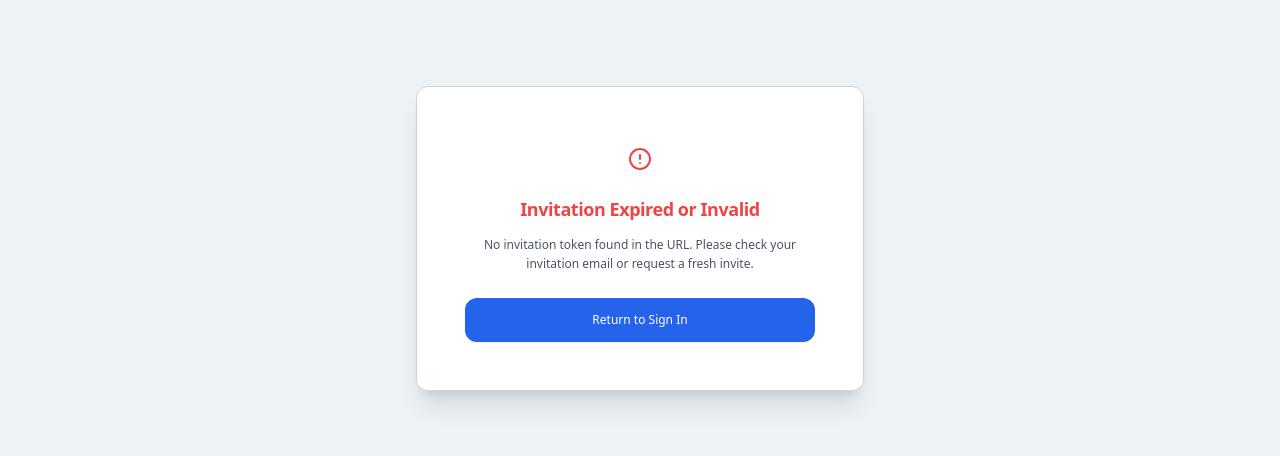
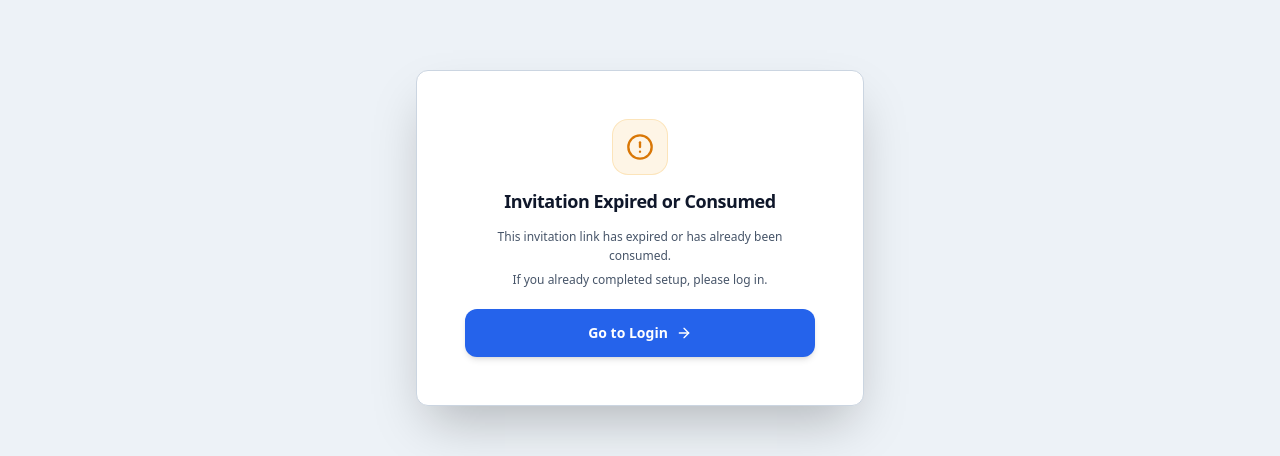
Before and after one commit to L4S3r/TaskTracker, a Next.js app: page /invite/accept in a window 1280 px wide. Shown: the part 131-587 px from the top of the page. Built offline with nearby package versions, Linux system fonts and the light colour scheme; no server answers.

Commit message:
feat: implement task management components including details, board views, and team member controls

```diff
--- a/src/app/invite/accept/page.tsx
+++ b/src/app/invite/accept/page.tsx
@@ -123,21 +123,29 @@ function AcceptInviteContent() {
   if (error && !inviteData) {
     return (
       <div className="flex min-h-[70vh] items-center justify-center p-4">
-        <Card className="w-full max-w-md p-6 text-center border-border shadow-xl bg-card">
-          <CardHeader className="space-y-3">
-            <div className="flex h-12 w-12 items-center justify-center rounded-xl bg-destructive/10 text-destructive mx-auto">
-              <AlertCircle className="h-6 w-6" />
+        <Card className="w-full max-w-md p-6 text-center border-border/80 shadow-2xl bg-card">
+          <CardHeader className="space-y-3 pb-2">
+            <div className="flex h-14 w-14 items-center justify-center rounded-2xl bg-amber-500/10 text-amber-600 dark:text-amber-400 mx-auto border border-amber-500/20 shadow-xs">
+              <AlertCircle className="h-7 w-7" />
             </div>
-            <CardTitle className="text-lg font-bold text-destructive">Invitation Expired or Invalid</CardTitle>
-            <CardDescription className="text-xs leading-relaxed">{error}</CardDescription>
-            <div className="pt-3 space-y-2">
-              <Link href="/login" className="block w-full">
-                <Button className="w-full" size="sm">
-                  Return to Sign In
-                </Button>
-              </Link>
-            </div>
+            <CardTitle className="text-lg font-bold text-foreground">Invitation Expired or Consumed</CardTitle>
+            <CardDescription className="text-xs leading-relaxed space-y-1">
+              <span className="block font-medium text-foreground/90">
+                This invitation link has expired or has already been consumed.
+              </span>
+              <span className="block text-muted-foreground">
+                If you already completed setup, please log in.
+              </span>
+            </CardDescription>
           </CardHeader>
+          <CardContent className="pt-3">
+            <Link href="/login" className="block w-full">
+              <Button size="lg" className="w-full gap-2 shadow-md">
+                <span>Go to Login</span>
+                <ArrowRight className="h-4 w-4" />
+              </Button>
+            </Link>
+          </CardContent>
         </Card>
       </div>
     );
--- a/src/components/patterns/audit-logs-view.tsx
+++ b/src/components/patterns/audit-logs-view.tsx
@@ -67,9 +67,13 @@ export function AuditLogsView() {
     }
   }, [token, activeWorkspace?.id, eventTypeFilter, severityFilter]);
 
+  // Immediate cache invalidation on workspace switch: clear previous workspace's audit telemetry
   useEffect(() => {
+    setLogs([]);
+    setIsLoading(true);
+    setError(null);
     fetchAuditLogs();
-  }, [fetchAuditLogs]);
+  }, [activeWorkspace?.id, fetchAuditLogs]);
 
   const handleCopyJson = (log: AuditLog, id: string) => {
     navigator.clipboard.writeText(JSON.stringify(log, null, 2));
--- a/src/components/patterns/task-board.tsx
+++ b/src/components/patterns/task-board.tsx
@@ -123,9 +123,14 @@ export function TaskBoard() {
     }
   }, [token, activeWorkspace?.id]);
 
+  // Immediate cache invalidation on workspace switch: clear previous workspace's tasks & members
   useEffect(() => {
+    setTasks([]);
+    setMembers([]);
+    setIsLoading(true);
+    setError(null);
     fetchTasksAndMembers();
-  }, [fetchTasksAndMembers]);
+  }, [activeWorkspace?.id, fetchTasksAndMembers]);
 
   const handleStatusChange = async (taskId: string, newStatus: TaskStatus) => {
     if (!token || !canMove) return;
--- a/src/components/patterns/task-detail-modal.tsx
+++ b/src/components/patterns/task-detail-modal.tsx
@@ -29,7 +29,7 @@ export function TaskDetailModal({
   onTaskDeleted,
   members,
 }: TaskDetailModalProps) {
-  const { token, user, isAdmin, isDeveloper, isEditor, isViewer } = useAuth();
+  const { token, user, activeWorkspace, isAdmin, isDeveloper, isEditor, isViewer } = useAuth();
 
   const [title, setTitle] = useState("");
   const [description, setDescription] = useState("");
@@ -257,11 +257,15 @@ export function TaskDetailModal({
               <label className="block text-xs font-semibold text-foreground/80 tracking-wide uppercase">
                 Assigned Personnel ({selectedAssignees.length})
               </label>
-              {canEdit && <span className="text-[10px] text-muted-foreground">Select team members</span>}
+              {canEdit && (
+                <span className="text-[10px] text-muted-foreground">
+                  Select {activeWorkspace?.name || "workspace"} members
+                </span>
+              )}
             </div>
 
             <div className="max-h-36 overflow-y-auto custom-scrollbar rounded-xl border border-border/80 bg-secondary/30 p-2 space-y-1">
-              {members.map((m) => {
+              {members.filter((m) => m.status === "active" || !m.status).map((m) => {
                 const isSelected = selectedAssignees.some((a) => a.email.toLowerCase() === m.email.toLowerCase());
                 return (
                   <button
--- a/src/components/patterns/team-manager.tsx
+++ b/src/components/patterns/team-manager.tsx
@@ -70,9 +70,13 @@ export function TeamManager() {
     }
   }, [token, activeWorkspace?.id]);
 
+  // Immediate cache invalidation on workspace switch: clear previous workspace's members
   useEffect(() => {
+    setMembers([]);
+    setIsLoading(true);
+    setErrorMessage(null);
     fetchMembers();
-  }, [fetchMembers]);
+  }, [activeWorkspace?.id, fetchMembers]);
 
   const handleInvite = async (e: React.FormEvent) => {
     e.preventDefault();
```
Also changed, not shown: src/components/patterns/task-modal.tsx (+58 -11 lines), 1 other file (tests, documents, lock files or other folders).
